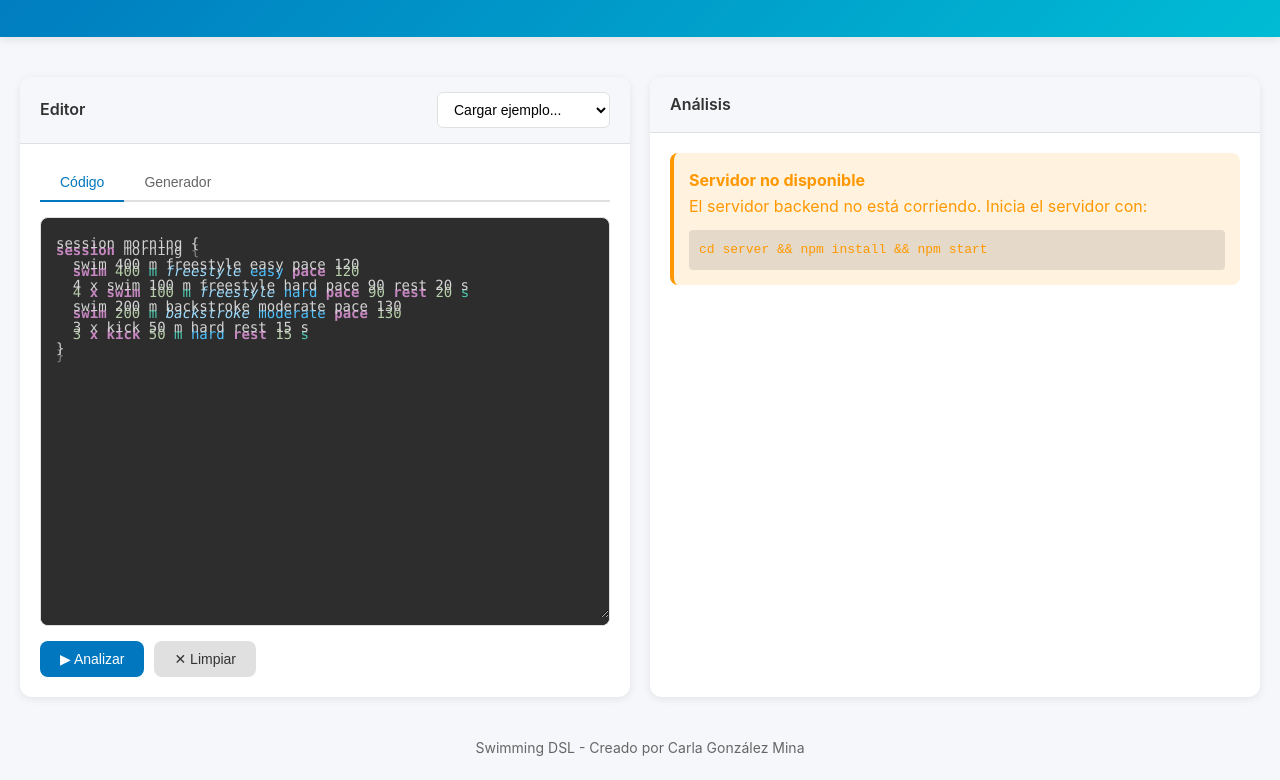
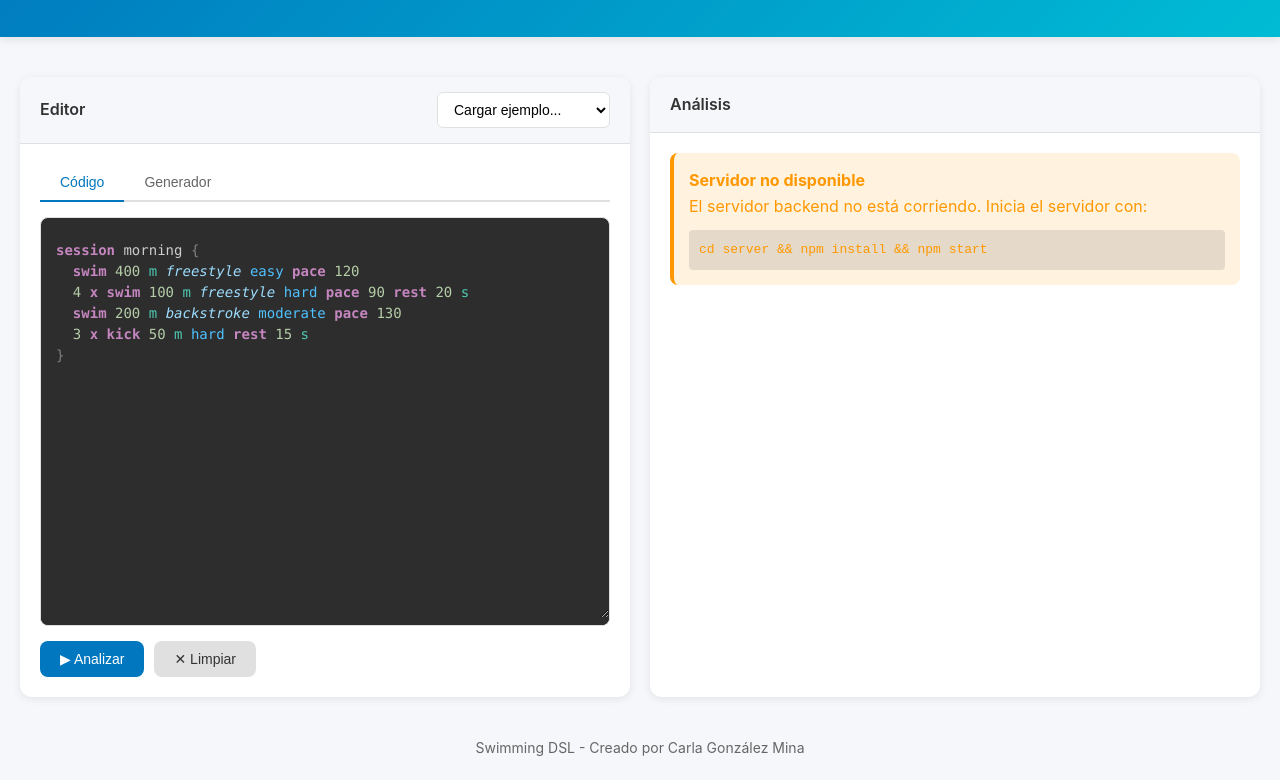
Before and after one commit to Carlixgonzam/swimmingdsl, a plain HTML site: page web/index-server.html in a window 1280 px wide. Shown: the part 125-905 px from the top of the page. Drawn offline with nearby package versions, Linux system fonts and the light colour scheme; no server answers.

Commit message:
letrasCorregidas

```diff
--- a/web/index-server.html
+++ b/web/index-server.html
@@ -126,7 +126,8 @@
       border: none;
       resize: vertical;
       background: transparent;
-      color: #d4d4d4;
+      color: transparent;
+      caret-color: #d4d4d4;
       position: relative;
       z-index: 2;
       outline: none;
```
